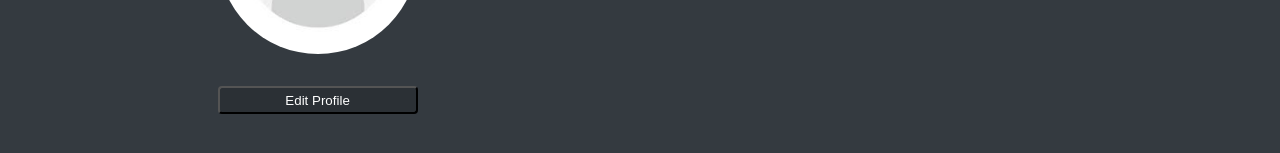
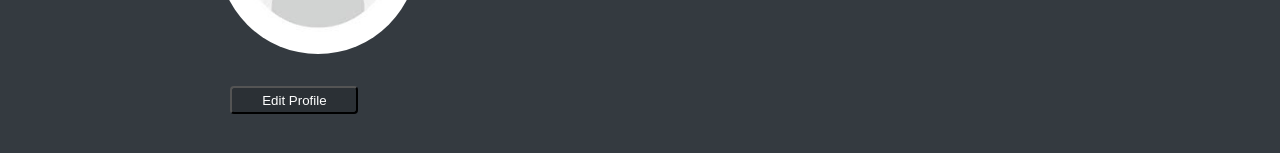
Before and after one commit to Ndigithe-john/CarpentryConnect, a React (Create React App) app in the folder frontend/: page /profile in a window 1280 px wide. Shown: the part 337-490 px from the top of the page. Built offline with nearby package versions, Linux system fonts and the light colour scheme.

Commit message:
adding the update proile page

```diff
--- a/frontend/src/App.js
+++ b/frontend/src/App.js
@@ -15,6 +15,7 @@ import Dashboard from "./components/DashBoard/Dashboard";
 import { useState } from "react";
 import ProfilePage from "./pages/ProfilePage";
 import ProductDetails from "./components/ProductDetails";
+import UpdateProfile from "./pages/UpdateProfile";
 function App() {
   const [userRole, setUserRole] = useState("");
   const updateUserRole = (role) => {
@@ -36,6 +37,16 @@ function App() {
     {
       path: "/profile",
       element: <ProfilePage userRole={userRole} />,
+      children: [
+        {
+          index: "index",
+          element: <></>,
+        },
+        {
+          path: "editProfile",
+          element: <UpdateProfile />,
+        },
+      ],
     },
     {
       path: "/dashboard",
--- a/frontend/src/pages/ProfilePage.js
+++ b/frontend/src/pages/ProfilePage.js
@@ -4,6 +4,7 @@ import { faLocation } from "@fortawesome/free-solid-svg-icons";
 import "./pages.css";
 
 import NavBar from "../components/NavBar";
+import { Link, Outlet } from "react-router-dom";
 const ProfilePage = ({ userRole }) => {
   return (
     <div>
@@ -26,7 +27,9 @@ const ProfilePage = ({ userRole }) => {
           <div className="prof_pic_div">
             <img src={profile} alt="profile_photo" />
           </div>
-          <button>Edit Profile</button>
+          <Link to="/profile/editProfile">
+            <button className="profile_page_edit_button">Edit Profile</button>
+          </Link>
         </div>
         <div className="right_side_profile">
           <h1>Full Name</h1>
@@ -46,6 +49,7 @@ const ProfilePage = ({ userRole }) => {
             </h4>
           </div>
         )}
+        <Outlet />
       </div>
     </div>
   );
--- /dev/null
+++ b/frontend/src/pages/UpdateProfile.js
@@ -0,0 +1,7 @@
+import React from "react";
+
+const UpdateProfile = () => {
+  return <div>UpdateProfile</div>;
+};
+
+export default UpdateProfile;
--- a/frontend/src/pages/pages.css
+++ b/frontend/src/pages/pages.css
@@ -135,13 +135,16 @@
   margin-bottom: 2vh;
   margin-left: 3.5vw;
 }
-.profile_page_aside button {
+.profile_page_edit_button {
   margin-top: 2vh;
   height: 3.5vh;
   border-radius: 4px;
+  margin-left: 1vw;
+  width: 10vw;
   background-color: var(--color-background-500);
   color: white;
   background-color: --color-text;
+  cursor: pointer;
 }
 .prof_nav {
   margin-top: -17vh;
```
